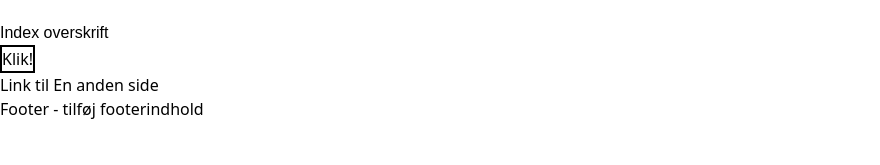
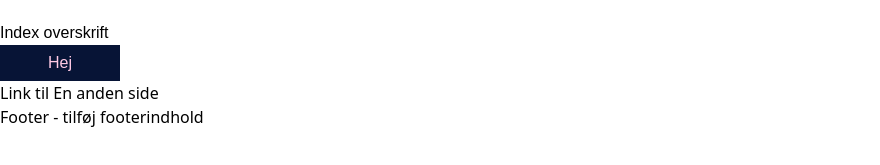
Before and after one commit to mathildemei/eurowoman, an Astro site: page / in a window 1280 px wide. Shown: the part 51-216 px from the top of the page, without its empty margins (0-880 px from the left). Built offline with nearby package versions, Linux system fonts and the light colour scheme; Astro itself is replaced by a stand-in of ours; a web font is replaced by a local one.

Commit message:
buttons done

```diff
--- a/src/components/Button.astro
+++ b/src/components/Button.astro
@@ -1,5 +1,15 @@
 ---
+const { variant = "primary" } = Astro.props;
+
+const variantClasses = {
+  primary:
+    "text-Bubblegum-500 bg-Navy-500 font-Brandon font-regular font-p-L-desktop pt-1.5 pb-1.5 pl-12 pr-12 hover:bg-Bubblegum-500 hover:text-Navy-500",
+
+  secondary:
+    "text-Navy-500 bg-Bubblegum-500 font-Brandon font-regular font-p-L-desktop pt-1.5 pb-1.5 pl-12 pr-12 hover:bg-Navy-500 hover:text-Bubblegum-500",
+};
 ---
-<div>
-    <button class="border-2 border-black"><slot /></button>
-</div>
+
+<button class:list={[variantClasses[variant]]}><slot /></button>
+
+<!-- <Button variant="primary">Hej</Button> -->
--- a/src/components/Link.astro
+++ b/src/components/Link.astro
@@ -3,4 +3,4 @@
 const { href = "#", target = "_self" } = Astro.props;
 ---
 
-<a href={href} class="font-medium" target={target}><slot /></a>
+<a href={href} class="hover:font-bold" target={target}><slot /></a>
--- a/src/pages/index.astro
+++ b/src/pages/index.astro
@@ -9,7 +9,7 @@ import thumbsup from "../assets/images/thumbsup.png";
 <MainLayout title="Titel">
   <article>
     <h1 class="font-Brandon font-medium">Index overskrift</h1>
-    <Button>Klik!</Button>
+    <Button variant="primary">Hej</Button>
     <p>
       Link til <Link href="https://www.kea.dk" target="_blank"
         >En anden side</Link
```
